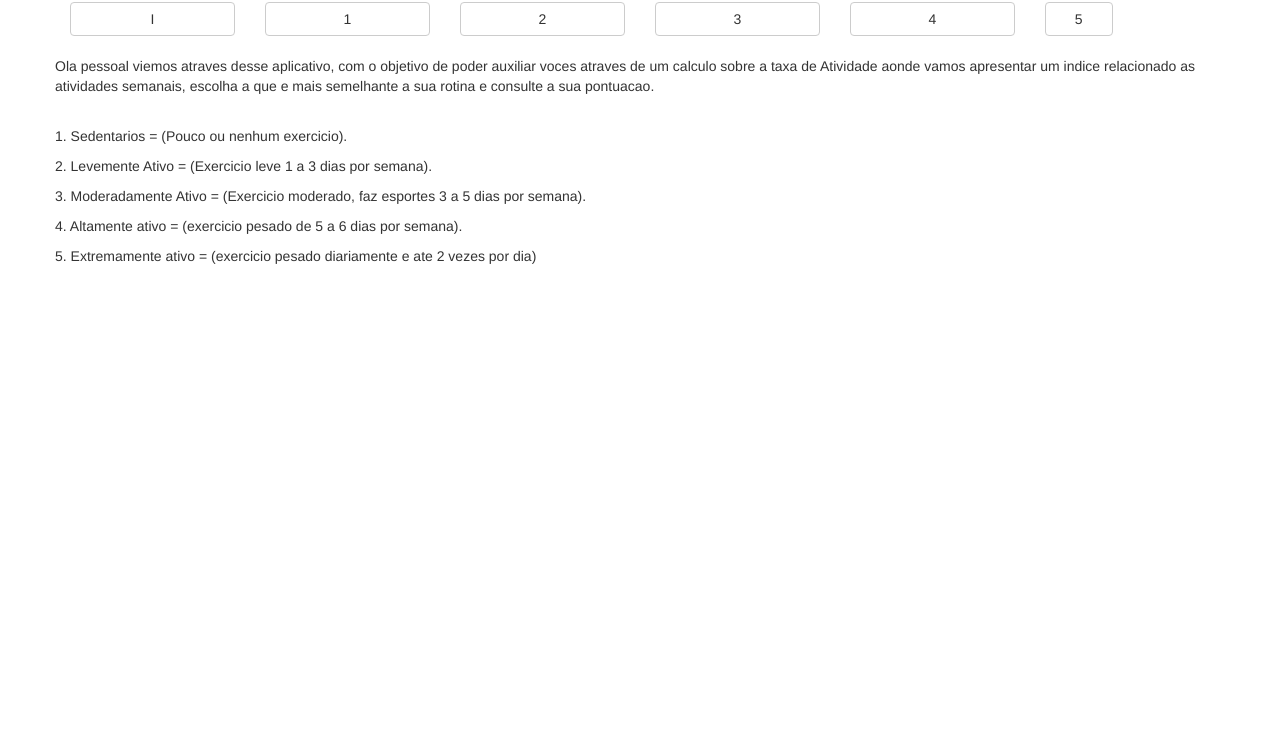
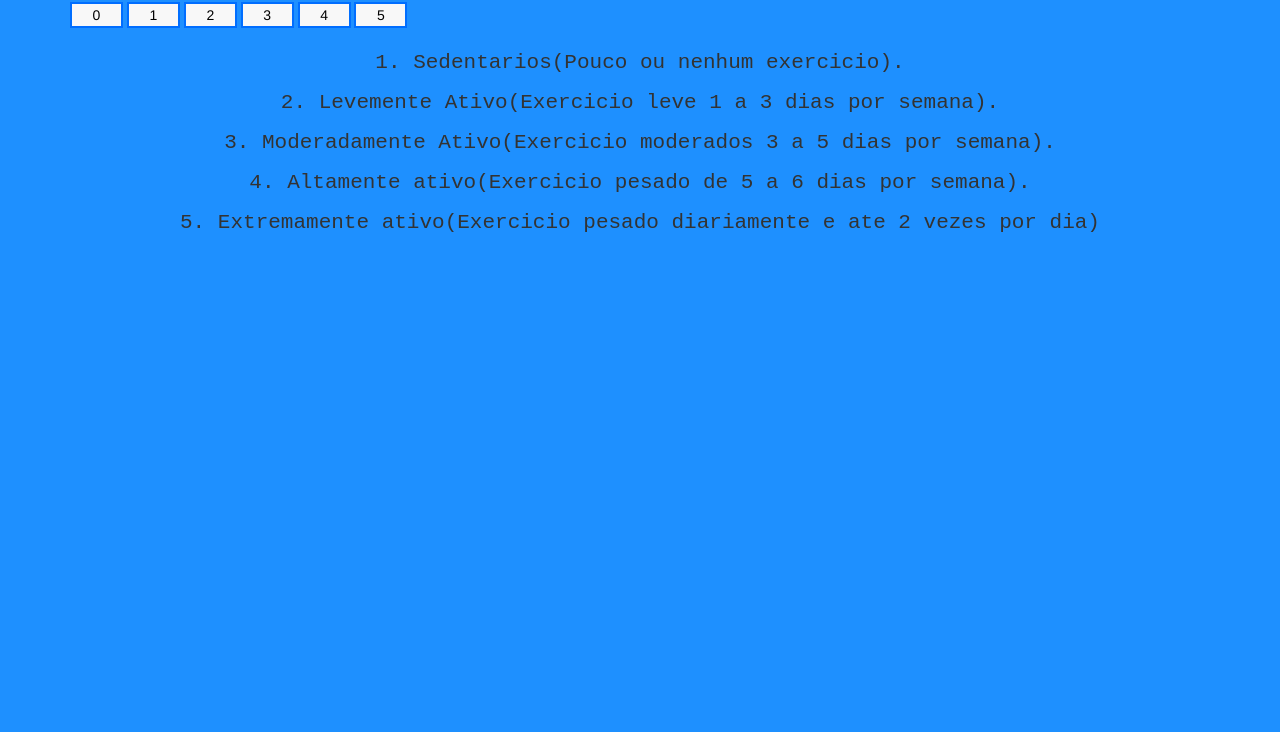
Before and after one commit to RonaldRamoss/Atividade-em-dupla-2, a website: page www/index.html in a window 1280 px wide. Shown: the part 68-800 px from the top of the page. Drawn offline with Linux system fonts and the light colour scheme.

Commit message:
FINALIZADO

```diff
--- a/www/css/style.css
+++ b/www/css/style.css
@@ -1 +1,22 @@
-/**/
+body{
+  background-color:#1E90FF;
+}
+
+button{
+
+background-color: rgb(248, 248, 248);
+  color: black;
+  border: 2px solid rgb(0, 110, 255) ;
+  width: 53px;
+}
+
+p{
+  text-align: center;
+  font-size: 150%;
+  font-family: OCR A Std, monospace;
+}
+
+h1{
+  text-align: center;
+  font-family: OCR A Std, monospace;
+}
--- a/www/index.html
+++ b/www/index.html
@@ -17,39 +17,30 @@
 <body>
   <div class="container">
 
-    <div class="row">
+
       <h1>Taxa de Atividade</h1>
-    </div>
-  <div class="row">
-    <div class="col-xs-2">
-      <a href="index.html"><button type="submit" id="" class="btn btn-block btn-default">I </button></a>
-      </div>
-      <div class="col-xs-2">
-      <a href="sedentarios.html"><button type="submit" id="" class="btn btn-block btn-default">1</button></a>
-      </div>
-      <div class="col-xs-2">
-      <a href="levementeAtivos.html"><button type="submit" id="" class="btn btn-block btn-default">2</button></a>
-      </div>
-      <div class="col-xs-2">
-      <a href="moderadamenteAtivos.html"><button type="submit" id="" class="btn btn-block btn-default">3</button></a>
-      </div>
-      <div class="col-xs-2">
-      <a href="altamenteAtivos.html"><button type="submit" id="" class="btn btn-block btn-default">4</button></a>
-      </div>
-      <div class="col-xs-1">
-      <a href="extremamenteAtivos.html"><button type="submit" id="" class="btn btn-block btn-default">5</button></a>
-      </div>
-    </div>
+
+      <a href="index.html"><button type="submit" id="" >0</button></a>
+      <a href="sedentarios.html"><button type="submit" id="" >1</button></a>
+      <a href="levementeAtivos.html"><button type="submit" id="" >2</button></a>
+      <a href="moderadamenteAtivos.html"><button type="submit" id="" >3</button></a>
+      <a href="altamenteAtivos.html"><button type="submit" id="">4</button></a>
+      <a href="extremamenteAtivos.html"><button type="submit" id="">5</button></a>
+
+
+<br>
 <br>
     <div class="row">
-      <p>  Ola pessoal viemos atraves desse aplicativo, com o objetivo de poder auxiliar voces atraves de um calculo sobre a taxa de Atividade aonde vamos apresentar um indice relacionado as atividades semanais, escolha a que e mais semelhante a sua rotina e consulte a sua pontuacao. </p>
-      <br>
-      <p>1. Sedentarios = (Pouco ou nenhum exercicio).</p>
-      <p>2. Levemente Ativo = (Exercicio leve 1 a 3 dias por semana).</p>
-      <p>3. Moderadamente Ativo = (Exercicio moderado, faz esportes 3 a 5 dias por semana).</p>
-      <p>4. Altamente ativo = (exercicio pesado de 5 a 6 dias por semana).</p>
-      <p>5. Extremamente ativo = (exercicio pesado diariamente e ate 2 vezes por dia)</p>
+
+      <p>1. Sedentarios(Pouco ou nenhum exercicio).</p>
+      <p>2. Levemente Ativo(Exercicio leve 1 a 3 dias por semana).</p>
+      <p>3. Moderadamente Ativo(Exercicio moderados 3 a 5 dias por semana).</p>
+      <p>4. Altamente ativo(Exercicio pesado de 5 a 6 dias por semana).</p>
+      <p>5. Extremamente ativo(Exercicio pesado diariamente e ate 2 vezes por dia)</p>
       </div>
+      </div>
+
+
 
 </body>
 </html>
```
Also changed, not shown: www/altamenteAtivos.html (+24 -24 lines), www/extremamenteAtivos.html (+20 -24 lines), www/levementeAtivos.html (+18 -24 lines), www/moderadamenteAtivos.html (+17 -24 lines), www/sedentarios.html (+16 -24 lines).
